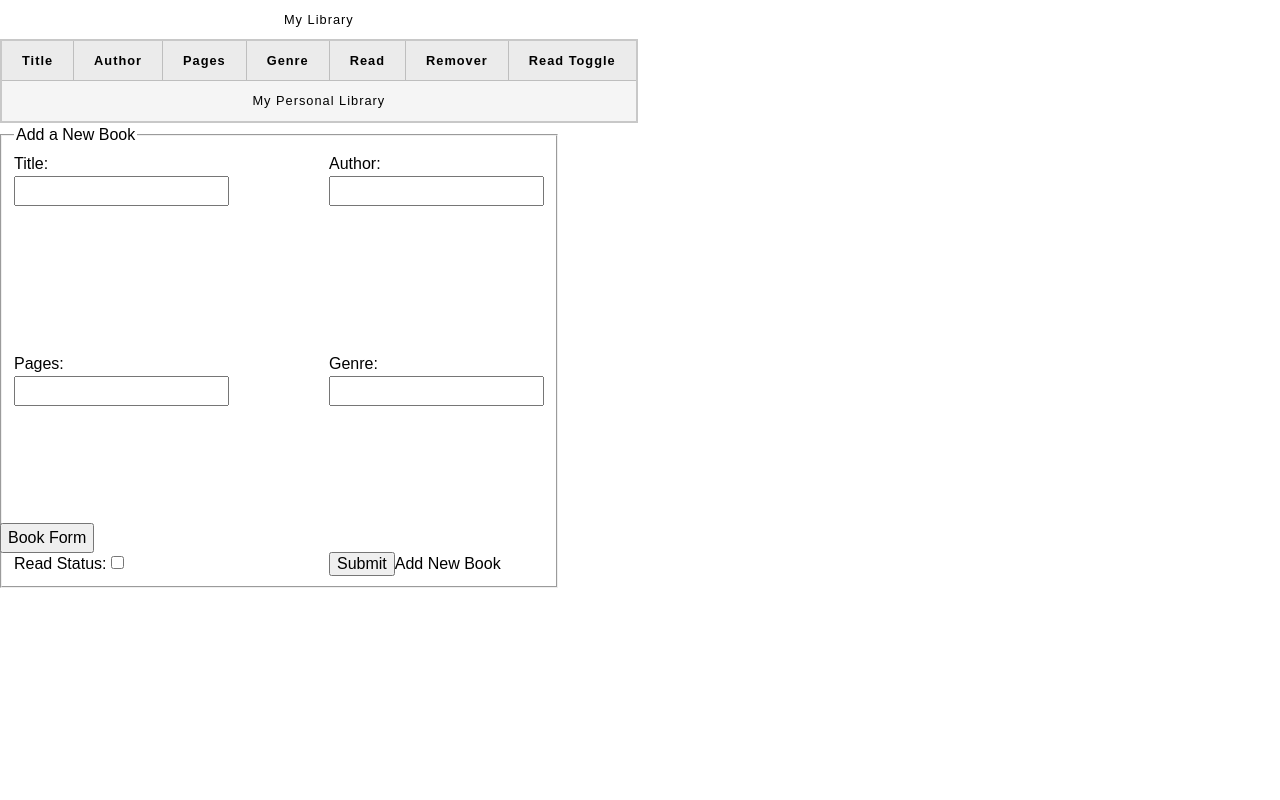
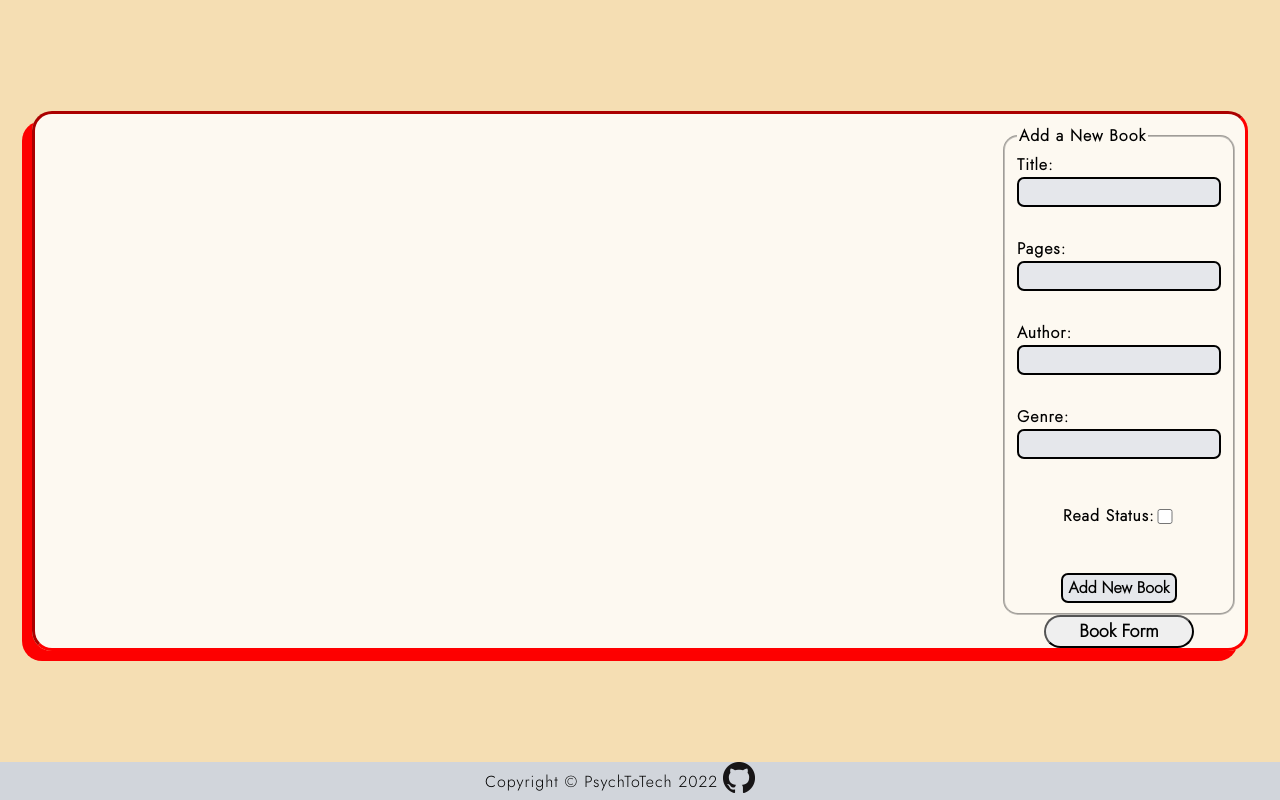
Before and after one commit to eltonbautista/odin-library, a plain HTML site: page index.html in a window 1280 px wide. Both pictures are taken after a click on the button "Book Form". Drawn offline with Linux system fonts and the light colour scheme.

Commit message:
Finished up my HTML/CSS and went for a minimalistic look. Going to clean up JS code so it's organized

```diff
--- a/index.html
+++ b/index.html
@@ -10,6 +10,8 @@
 <body>
 
 
+    <div id="main-container">
+        <div>
             <table id="table-display">
                 <caption>My Library</caption>
                 <thead>
@@ -25,14 +27,17 @@
                 </thead>
                 <tfoot>
                     <tr>
-                <td colspan="7">My Personal Library</td>
+                        <td colspan="7">Patience</td>
                     </tr>
                 </tfoot>
                 <tbody>
 
                 </tbody>
             </table>
+        </div>
 
+
+        <div>
             <div class="form-container">
                 <form id="form">
                     <fieldset>
@@ -42,26 +47,29 @@
                                 <label for="title">Title:</label>
                                 <input type="text" name="title" id="title" required>
                             </div>
+
                             <div>
                                 <label for="pages">Pages:</label>
                                 <input type="number" name="pages" id="pages" required>
                             </div>
+
+                            <div>
+                                <label for="author">Author:</label>
+                                <input type="text" name="author" id="author" required>
+                            </div>
+
+                            <div>
+                                <label for="genre">Genre:</label>
+                                <input type="text" name="genre" id="genre" required>
+                            </div>
+
                             <div>
                                 <label for="read-status">Read Status:</label>
                                 <input type="checkbox" name="read-status" id="read-status" >
                             </div>
-                </div>
+
                             <div>
-                    <div>
-                        <label for="author">Author:</label>
-                        <input type="text" name="author" id="author" required>
-                    </div>
-                    <div>
-                        <label for="genre">Genre:</label>
-                        <input type="text" name="genre" id="genre" required>
-                    </div>
-                    <div>
-                        <input type="submit"  id="form-button">Add New Book</button>
+                                <input type="submit"  id="form-button" value="Add New Book"></button>
                             </div>
 
                         </div>
@@ -69,6 +77,18 @@
                 </form>
             </div>
             <button type="button" id="popup-button">Book Form</button>
+        </div>
+    </div>
+
+    <footer class="footer">
+        <span>
+            <a href="https://github.com/eltonbautista">Copyright © PsychToTech 2022 <img src="./GitHub-Mark-32px.png" alt="octocat">
+            </a>
+        </span>
+    </footer>
+
+
+
     <script src="script.js" defer></script>
 </body>
 </html>
--- a/script.js
+++ b/script.js
@@ -34,11 +34,6 @@ function addBookToLibrary() {
 
 }
 
-// myLibrary.push(new Book('Hello Kitty', 'Yuko Shimizu', '12', 'No', 'Horror'));
-// myLibrary.push(new Book('Atomic Habits', 'James Clear', '500', 'Yes', 'Self Help'));
-
-// Function that ITERATES through myLibrary array and displays each index's properties.
-// E.g. myLibrary[0].title will display in Title section of table.
 
 const tableBody = document.querySelector('tbody');
 const tableDisplay = document.getElementById('#table-display');
@@ -67,7 +62,7 @@ const displayBook = function() {
             }
             const removerColumn = document.createElement('td');
             const removeButton = document.createElement('button');
-            removeButton.innerText = 'Remove?'
+            removeButton.innerText = 'Remove'
             removeButton.dataset.remove = j++;
             removerColumn.appendChild(removeButton);
             newTableRow.appendChild(removerColumn);
@@ -100,9 +95,11 @@ const formContainer = document.querySelector('.form-container')
 const popupButton = document.getElementById('popup-button');
 const formButton = document.getElementById('form-button')
 const form = document.querySelector('#form')
+const table = document.querySelector('table');
 
 window.onload = function() {
     formContainer.style.visibility = 'hidden';
+    table.style.visibility = 'hidden';
 }
 
 const formVisible = function() {
@@ -116,6 +113,11 @@ const formHidden = function() {
 }
 
 
+
+const tableVisible = function () {
+    table.style.visibility = 'visible';
+}
+
 function addNewBook(e) {
 
     e.preventDefault();
@@ -127,7 +129,7 @@ function addNewBook(e) {
     genre.value = '';
     read.checked = false;
     formHidden();
-
+    tableVisible();
 }
 popupButton.addEventListener('click', formVisible);
 form.addEventListener('submit', addNewBook);
--- a/style.css
+++ b/style.css
@@ -7,6 +7,7 @@
 }
 * {
   margin: 0;
+  font-family: jost, sans-serif;
 }
 html, body {
   height: 100%;
@@ -28,7 +29,94 @@ p, h1, h2, h3, h4, h5, h6 {
 #root, #__next {
   isolation: isolate;
 }
+@font-face {
+  font-family: jost;
+  src: url(./Jost-300-Light.otf);
+}
+/* BODY */
+body {
+  display: grid;
+  justify-items: center;
+  align-items: center;
+  grid-template-rows: 10fr 0.5fr;
+  letter-spacing: 1px;
+  background-color: wheat;
+}
 
+/* FOOTER */
+footer {
+  background-color: #d1d5db;
+  min-width: 100vw;
+  min-height: 100%;
+  display: grid;
+  justify-content: center;
+  align-items: center;
+}
+footer img {
+  display: inline;
+  margin-right: 35px;
+}
+footer > span {
+  width: 310px;
+}
+
+footer > span > a {
+  display: grid;
+  grid-auto-flow: column;
+  align-items: end;
+  margin-bottom: 5px;
+  text-decoration: none;
+  color: black;
+}
+
+/* MAIN CONTAINER */
+#main-container {
+  min-height: 65vh;
+  min-width: 50vw;
+  display: grid;
+  grid-template-columns: 4fr 0.5fr;
+  background-color: rgba(255, 255, 255, 0.822);
+  border-radius: 20px;
+  border: 3px inset rgb(255, 0, 0);
+  box-shadow: -10px 10px rgb(253, 0, 0);
+}
+
+#main-container > div:last-child {
+  display: grid;
+  grid-template-rows: 1fr auto;
+  margin-right: 10px;
+  margin-top: 10px;
+  height: 96%
+}
+
+#main-container > div:last-child > button {
+  width: 65%;
+  justify-self: center;
+  border-radius: 50px;
+  font-weight: 900;
+  font-size: 18px;
+}
+
+#main-container > div:last-child > button:hover {
+  color: white;
+  background-color: cyan;
+  border: 1px dashed rgb(47, 0, 255);
+}
+
+
+#main-container > div:first-child {
+  justify-content: center;
+  display: grid;
+  grid-template-rows: 0;
+  grid-template-columns: 75%;
+}
+
+table {
+  margin-top: 50px;
+  justify-self: center;
+  font-weight: 900;
+  width: 100%;
+}
 /* TABLE */
 html {
     font-family: sans-serif;
@@ -36,54 +124,109 @@ html {
 
 table {
     border-collapse: collapse;
-    border: 2px solid rgb(200,200,200);
+    border: 4px solid rgba(0, 0, 0, 0.596);
     letter-spacing: 1px;
     font-size: 0.8rem;
   }
 
 td, th {
-    border: 1px solid rgb(190,190,190);
+    border: 2px solid rgba(255, 255, 255, 0.6);
     padding: 10px 20px;
   }
 
 th {
-    background-color: rgb(235,235,235);
+    background-color: rgba(145, 140, 140, 0.993);
   }
+
 
 td {
     text-align: center;
+
   }
 
 tr:nth-child(even) td {
-    background-color: rgb(250,250,250);
+    background-color: rgb(172, 170, 170);
   }
 
 tr:nth-child(odd) td {
-    background-color: rgb(245,245,245);
+    background-color: rgb(150, 150, 150);
   }
 
 caption {
     padding: 10px;
+    font-size: 20px;
+  }
+
+table button {
+  background-color: white;
+  border: 1px solid white;
+  font-size: 13px;
+  border-radius: 2px;
+  padding: 0 2px 0 2px;
+}
+table button:hover {
+  color: white;
+  background-color: black;
+  border: 1px solid black
+}
+
+table button:focus {
+  color: red;
+  background: wheat;
+  border: 1px solid wheat;
 }
 
 /* FORM */
-.form-container {
 
-  min-height: 50vh;
-  min-width: 30vw;
-
-  max-height: 50vh;
-  max-width: 40vw;
-
-}
 
 .form-container fieldset {
   display: grid;
-  grid-template-columns: 1fr 1fr;
-  column-gap: 100px;
+  border-radius: 15px;
+  border-color: rgba(0, 0, 0, 0.37);
+  font-weight: 900;
+}
+
+.form-container form input {
+  border-radius: 7px;
+  font-weight: 900;
+  border: 2px solid black;
+  outline: none;
+  font-size: 16px;
+  background: #e5e7eb;
+}
+
+.form-container form input:hover {
+  background-color: white;
+}
+
+.form-container form label {
+  font-weight: 900;
+  font-size: 16px;
+}
+
+.form-container form input[type="checkbox"] {
+  width: 20px;
+  height: 15px;
+}
+
+
+fieldset > div > div:nth-child(5) {
+  display: grid;
+  grid-auto-flow: column;
+  align-items: center;
+  padding: 1px;
+}
+
+fieldset > div > div:nth-child(5):hover {
+  background-color: wheat;
+  border: 1px solid black;
+  border-radius: 5px;
 }
 
 fieldset > div {
   display: grid;
-  grid-auto-rows: 200px 200px auto;
+  grid-auto-rows: 1fr 1fr auto;
+  gap: 30px;
+  justify-items: center;
+  align-items: center;
 }
```
Also changed, not shown: GitHub-Mark-32px.png (added), Jost-300-Light.otf (added). Lines whose indentation alone changed are shown as unchanged.
